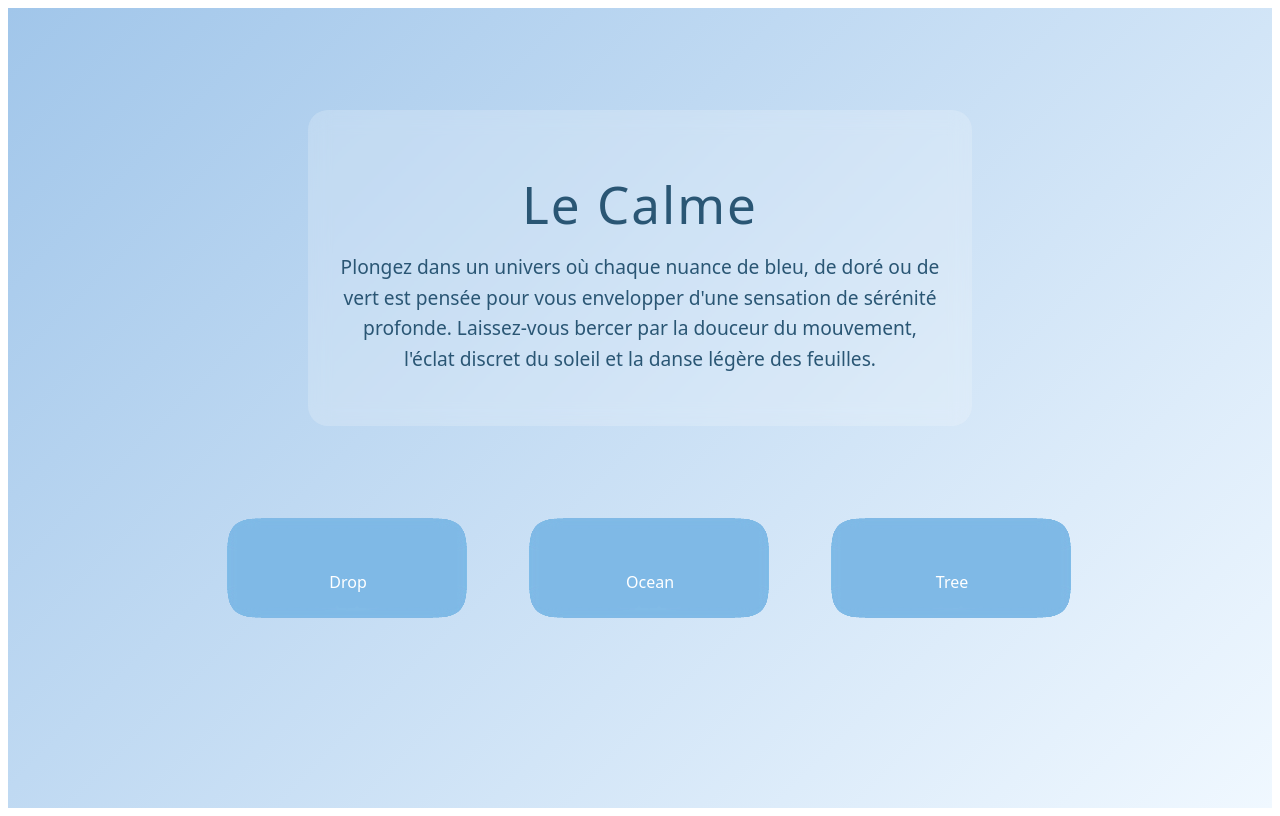
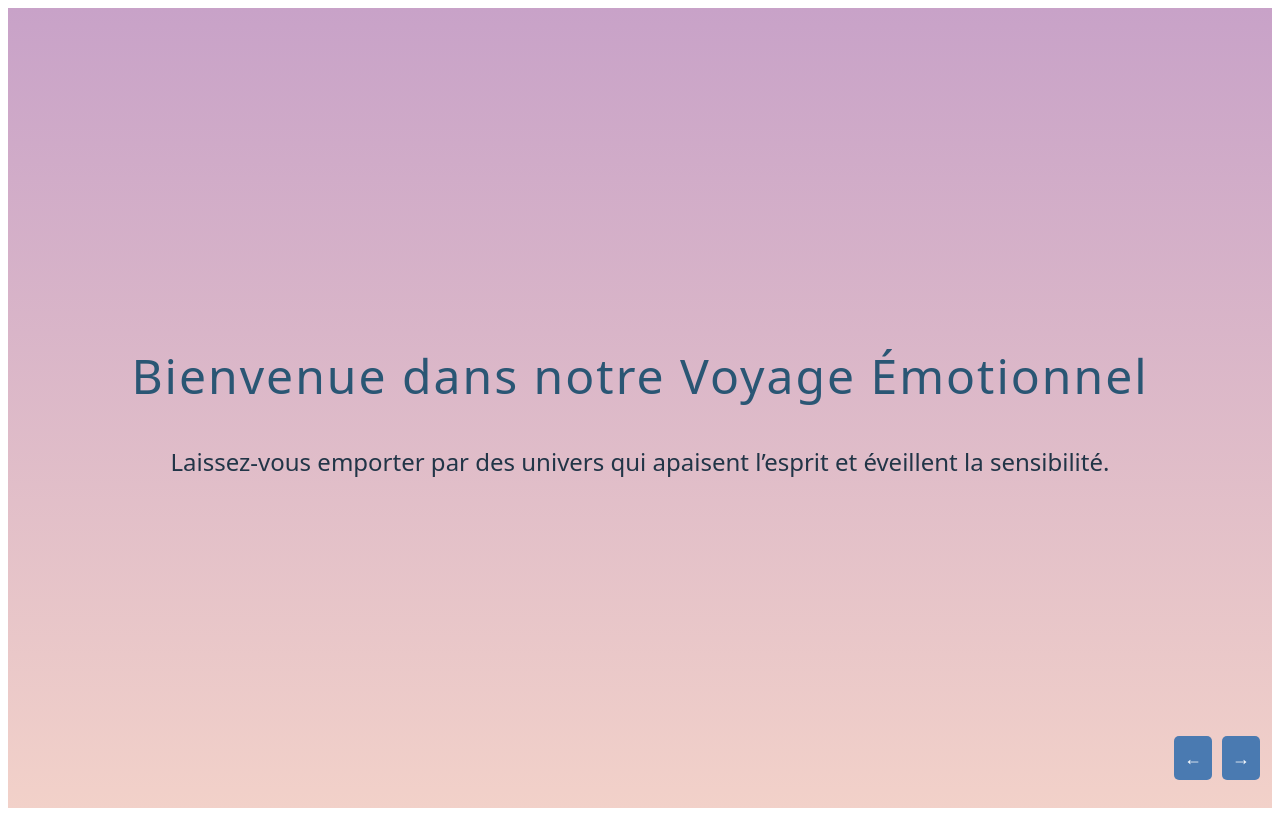
Before and after one commit to MaxenceRault/Creative_developpement, a React (Vite) app: page / in a window 1280 px wide. Built offline with nearby package versions, Linux system fonts and the light colour scheme.

Commit message:
mise en place fin de projet

```diff
--- a/src/App.jsx
+++ b/src/App.jsx
@@ -1,11 +1,32 @@
-import React from "react";
-
+import React, { useState } from "react";
+import Intro from "./components/intro";
 import Calme from './components/calme';
+import Mystere from "./components/mystere";
+import Frustration from "./components/frustration";
+import Navigation from "./components/navigation";
 
 const App = () => {
+    const [currentComponent, setCurrentComponent] = useState('Intro');
+
+    const renderComponent = () => {
+        switch (currentComponent) {
+            case 'Intro':
+                return <Intro />;
+            case 'Calme':
+                return <Calme />;
+            case 'Mystere':
+                return <Mystere />;
+            case 'Frustration':
+                return <Frustration />;
+            default:
+                return <Intro />;
+        }
+    };
+
     return (
         <div>
-            <Calme />
+            {renderComponent()}
+            <Navigation currentComponent={currentComponent} setCurrentComponent={setCurrentComponent} />
         </div>
     );
 };
--- a/src/components/frustration.css
+++ b/src/components/frustration.css
@@ -1,4 +1,5 @@
-.container {
+/* Container principal */
+.frustration-container {
     height: 100vh;
     width: 100vw;
     display: flex;
@@ -9,15 +10,18 @@
     overflow: hidden;
   }
 
-.slider-container {
+  /* Conteneur du slider avec transition fluide */
+  .volume-slider-container {
     transition: transform 1s ease-in-out;
   }
 
-.fallen {
+  /* Classe appliquée lorsque le slider atteint le maximum */
+  .slider-triggered {
     transform: translateY(100vh);
   }
 
-.slider {
+  /* Style du slider */
+  .volume-slider {
     width: 300px;
     height: 8px;
     background: #ddd;
@@ -25,7 +29,9 @@
     outline: none;
     appearance: none;
   }
-.play-button {
+
+  /* Bouton de lecture */
+  .play-btn {
     position: relative;
     padding: 10px 20px;
     font-size: 16px;
@@ -37,19 +43,24 @@
     margin-bottom: 1rem;
   }
 
-.escaping {
+  /* Classe pour animer le déplacement du bouton lors du survol */
+  .button-moving {
     transition: top 0.1s, left 0.1s;
   }
 
-h1{
+  /* Titre et paragraphe */
+  .frustration-h1 {
     margin-bottom: 12rem;
   }
-p{
+
+  .frustration.p {
     color: white;
     font-size: 1.5rem;
     margin-bottom: 12rem;
   }
-.shaky:hover {
+
+  /* Effet "wobble" sur le hover */
+  .wobble:hover {
     animation: shake 0.3s infinite;
   }
 
--- a/src/components/frustration.jsx
+++ b/src/components/frustration.jsx
@@ -7,6 +7,7 @@ const VolumeTrap = () => {
     const [fallen, setFallen] = useState(false);
     const [playOnce, setPlayOnce] = useState(false);
     const [buttonEscaping, setButtonEscaping] = useState(false);
+    const [isPlaying, setIsPlaying] = useState(false);
     const audioRef = useRef(null);
     const buttonRef = useRef(null);
 
@@ -21,15 +22,22 @@ const VolumeTrap = () => {
         }
     };
 
-    const handlePlay = () => {
-        if (!playOnce && audioRef.current) {
+    const handlePlayPause = () => {
+        if (audioRef.current) {
+            if (isPlaying) {
+                audioRef.current.pause();
+                setIsPlaying(false);
+            } else {
                 const playPromise = audioRef.current.play();
                 if (playPromise !== undefined) {
                     playPromise.then(() => {
+                        setIsPlaying(true);
                         setPlayOnce(true);
                     }).catch(error => console.error("Audio playback error:", error));
                 } else {
+                    setIsPlaying(true);
                     setPlayOnce(true);
+                }
             }
         }
     };
@@ -47,23 +55,30 @@ const VolumeTrap = () => {
     };
 
     return (
-        <div className="container">
-            <h1 className="shaky">La frustration</h1>
-            <p className="shaky">Augmentez le volume au max et appuyez sur play pour entendre le magnifique son.</p>
-            <audio ref={audioRef} src={wii} autoPlay loop onLoadedData={() => {
+        <div className="frustration-container">
+            <h1 className="wobble frustration-h1">La frustration</h1>
+            <p className="wobble frustration-p">
+                Augmentez le volume au max et appuyez sur play pour entendre le magnifique son.
+            </p>
+            <audio
+                ref={audioRef}
+                src={wii}
+                loop
+                onLoadedData={() => {
                     if (audioRef.current) {
                         audioRef.current.volume = volume / 100;
                     }
-            }} />
+                }}
+            />
             <button
                 ref={buttonRef}
-                className={`play-button ${buttonEscaping ? 'escaping' : ''}`}
-                onClick={handlePlay}
+                className={`play-btn ${buttonEscaping ? 'button-moving' : ''}`}
+                onClick={handlePlayPause}
                 onMouseEnter={escapeButton}
             >
-                Play
+                {isPlaying ? 'Pause' : 'Play'}
             </button>
-            <div className={`slider-container ${fallen ? 'fallen' : ''}`}>
+            <div className={`volume-slider-container ${fallen ? 'slider-triggered' : ''}`}>
                 <input
                     type="range"
                     min="0"
@@ -71,7 +86,7 @@ const VolumeTrap = () => {
                     value={volume}
                     onChange={handleVolumeChange}
                     disabled={fallen}
-                    className="slider"
+                    className="volume-slider"
                 />
             </div>
         </div>
--- a/src/components/mystere.jsx
+++ b/src/components/mystere.jsx
@@ -151,14 +151,17 @@ const Mystere = () => {
       </AnimatePresence>
 
       {/* Effet de lampe torche */}
+      {!showQuestionnaire && (
         <div
           className="torch"
           style={{
             left: `${mousePos.x}px`,
             top: `${mousePos.y}px`,
             background: `radial-gradient(circle, rgba(255,0,0,${heat}) 10%, rgba(255,165,0,${heat * 0.8}) 30%, rgba(0,0,255,0.3) 80%)`,
+            pointerEvents: 'none'
           }}
         ></div>
+      )}
 
       {/* Corps de la page Mystère */}
       <div className="mystere-body">
--- /dev/null
+++ b/src/components/navigation.css
@@ -0,0 +1,22 @@
+.navigation {
+    position: fixed;
+    bottom: 20px;
+    right: 20px;
+    display: flex;
+    gap: 10px;
+  }
+
+  .navigation button {
+    padding: 10px;
+    font-size: 18px;
+    background-color: #4a7ab1;
+    color: white;
+    border: none;
+    border-radius: 5px;
+    cursor: pointer;
+    transition: background-color 0.3s ease;
+  }
+
+  .navigation button:hover {
+    background-color: #3a5a81;
+  }
--- /dev/null
+++ b/src/components/navigation.jsx
@@ -0,0 +1,27 @@
+import React from 'react';
+import './navigation.css';
+
+const Navigation = ({ currentComponent, setCurrentComponent }) => {
+  const components = ['Intro', 'Calme', 'Mystere', 'Frustration'];
+
+  const handleNext = () => {
+    const currentIndex = components.indexOf(currentComponent);
+    const nextIndex = (currentIndex + 1) % components.length;
+    setCurrentComponent(components[nextIndex]);
+  };
+
+  const handlePrev = () => {
+    const currentIndex = components.indexOf(currentComponent);
+    const prevIndex = (currentIndex - 1 + components.length) % components.length;
+    setCurrentComponent(components[prevIndex]);
+  };
+
+  return (
+    <div className="navigation">
+      <button onClick={handlePrev}>&larr;</button>
+      <button onClick={handleNext}>&rarr;</button>
+    </div>
+  );
+};
+
+export default Navigation;
```
Also changed, not shown: 1 other file (tests, documents, lock files or other folders). Lines whose indentation alone changed are shown as unchanged.
